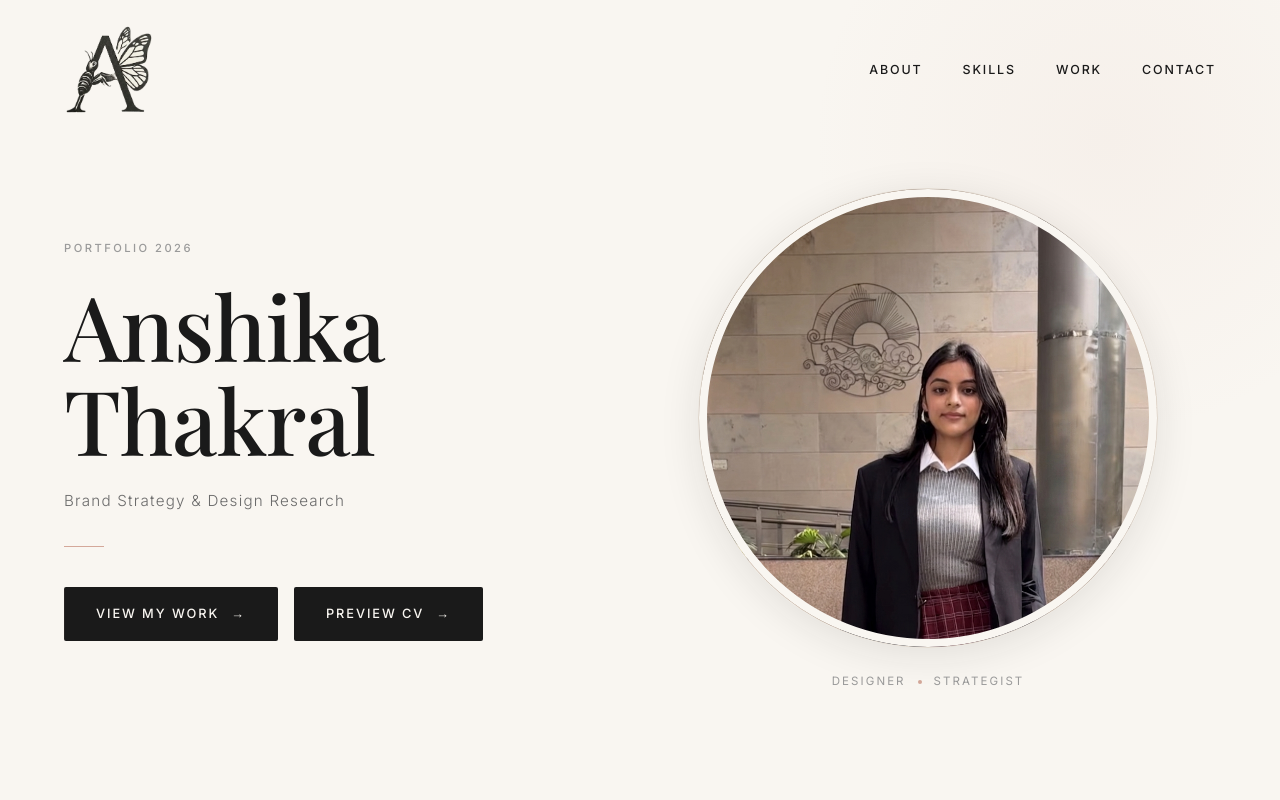
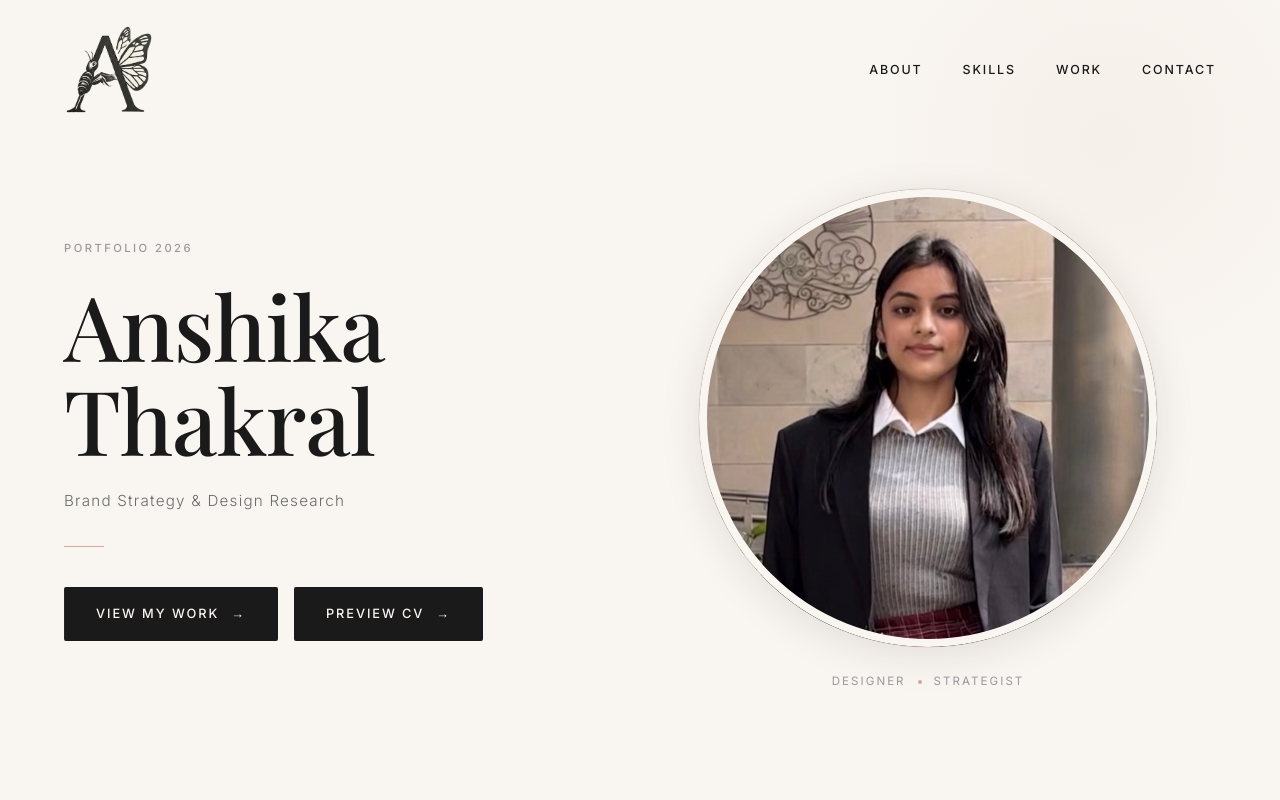
Before and after one commit to vanshhthakral/Design-Portfolio, a React (Vite) app: page / in a window 1280 px wide. Shown: the top 800 px of the page. Built offline with nearby package versions, Linux system fonts and the light colour scheme; a web font is replaced by a local one.

Commit message:
Updated Portrait Photo

```diff
--- a/src/components/Hero.jsx
+++ b/src/components/Hero.jsx
@@ -65,7 +65,7 @@ export default function Hero() {
       <div className="hero__image-wrap hero__animate">
         <div className="hero__image-frame">
           <img
-            src="/images/portrait.PNG
+            src="/images/portrait.jpeg
             "
             alt="Anshika Thakral — Brand Strategy & Design Research"
             className="hero__portrait"
```
Also changed, not shown: public/images/portrait.PNG (deleted), public/images/portrait.jpeg (added).
